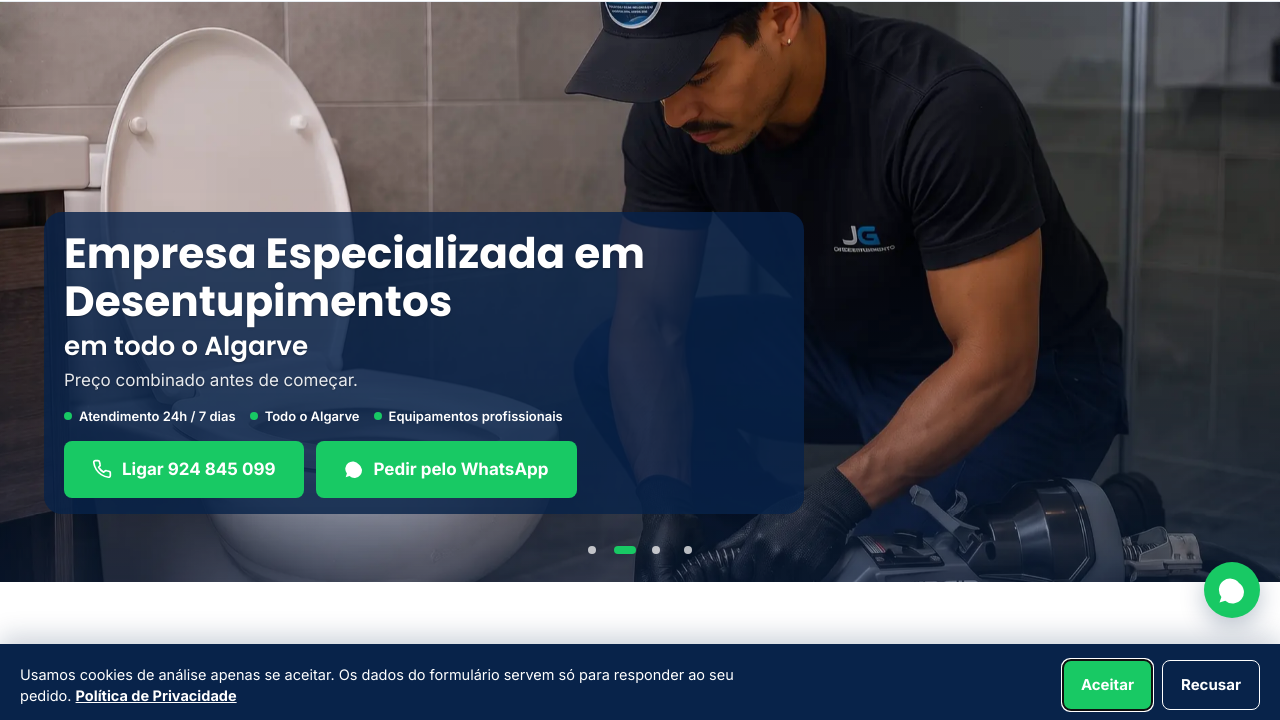
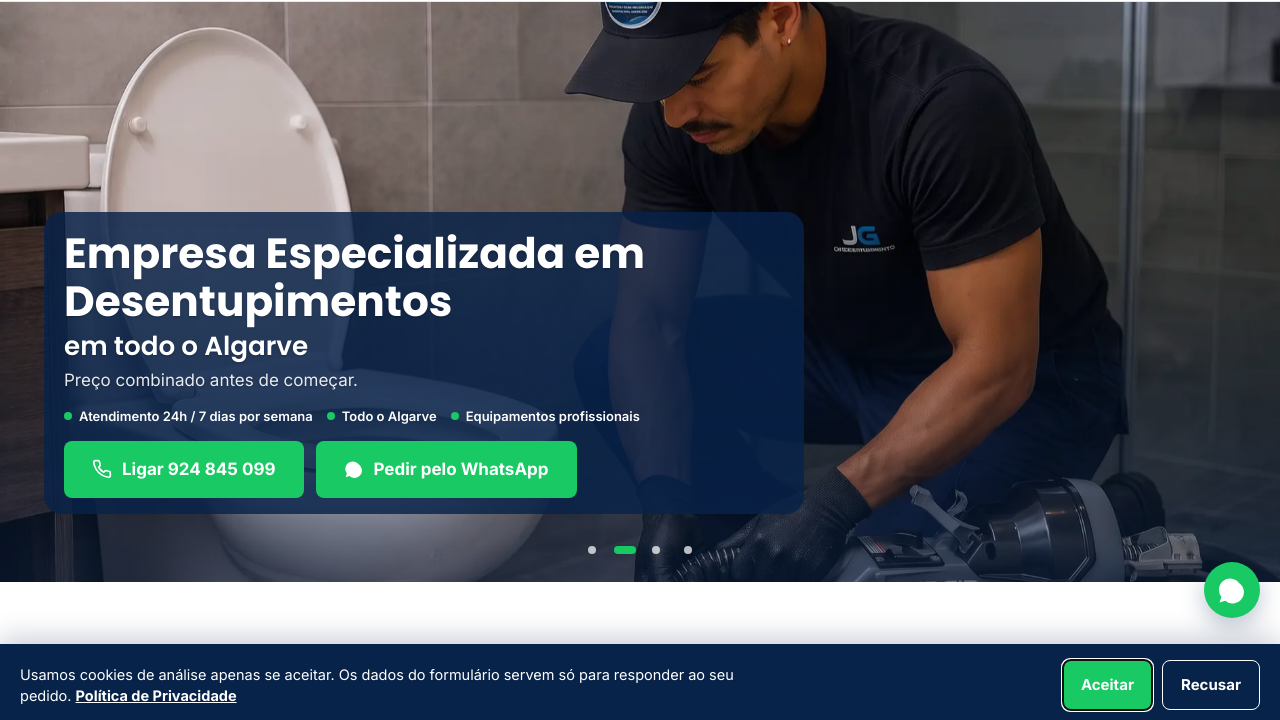
Before and after one commit to gabrieljgdesentupimento-crypto/jg-desentupimento, a plain HTML site: page index.html in a window 1280 px wide. Shown: the part 74-794 px from the top of the page. Drawn offline with Linux system fonts and the light colour scheme.

Commit message:
Alarga a linha de confiança para 7 dias por semana.
O texto fica numa linha própria no telemóvel e os outros dois itens passam para a linha seguinte.

Co-authored-by: gabrieljgdesentupimento-crypto <gabrieljgdesentupimento-crypto@users.noreply.github.com>

```diff
--- a/assets/css/style.css
+++ b/assets/css/style.css
@@ -1590,8 +1590,9 @@ p a.card-link svg { width: 16px; height: 16px; }
 
 .trust-row li {
   display: flex;
-  align-items: center;
+  align-items: flex-start;
   gap: 7px;
+  max-width: 100%;
   color: #fff;
   font-size: 13px;
   font-weight: 600;
@@ -1602,6 +1603,7 @@ p a.card-link svg { width: 16px; height: 16px; }
   content: "";
   width: 8px;
   height: 8px;
+  margin-top: 4px;
   border-radius: 50%;
   background: var(--color-green);
   flex: none;
--- a/index.html
+++ b/index.html
@@ -188,7 +188,7 @@
       <div class="hero-copy">
         <h1 class="hero-heading hero-heading-static">Empresa Especializada em Desentupimentos<span class="hero-heading-place">em todo o Algarve</span></h1>
         <p class="hero-sub hero-sub-static">Preço combinado antes de começar.</p>
-        <ul class="trust-row"><li>Atendimento 24h / 7 dias</li><li>Todo o Algarve</li><li>Equipamentos profissionais</li></ul>
+        <ul class="trust-row"><li>Atendimento 24h / 7 dias por semana</li><li>Todo o Algarve</li><li>Equipamentos profissionais</li></ul>
         <div class="hero-actions">
           <a class="btn btn-green" href="tel:+351924845099"><svg viewBox="0 0 24 24" fill="none" stroke="currentColor" stroke-width="2" stroke-linecap="round" stroke-linejoin="round" aria-hidden="true"><path d="M22 16.9v3a2 2 0 0 1-2.2 2 19.8 19.8 0 0 1-8.6-3.1 19.5 19.5 0 0 1-6-6 19.8 19.8 0 0 1-3.1-8.7A2 2 0 0 1 4.1 2h3a2 2 0 0 1 2 1.7c.1.9.3 1.8.6 2.7a2 2 0 0 1-.4 2.1L8 9.9a16 16 0 0 0 6 6l1.4-1.4a2 2 0 0 1 2.1-.4c.9.3 1.8.5 2.7.6a2 2 0 0 1 1.8 2.2z"/></svg><span>Ligar 924 845 099</span></a>
           <a class="btn btn-whatsapp" href="https://wa.me/351924845099?text=Ol%C3%A1%2C%20preciso%20de%20um%20servi%C3%A7o%20da%20JG%20Desentupimento." target="_blank" rel="noopener"><svg viewBox="0 0 24 24" fill="currentColor" aria-hidden="true"><path d="M17.6 6.3A9 9 0 0 0 3.5 17.5L2 22l4.6-1.5A9 9 0 1 0 17.6 6.3z"/></svg><span>Pedir pelo WhatsApp</span></a>
```
